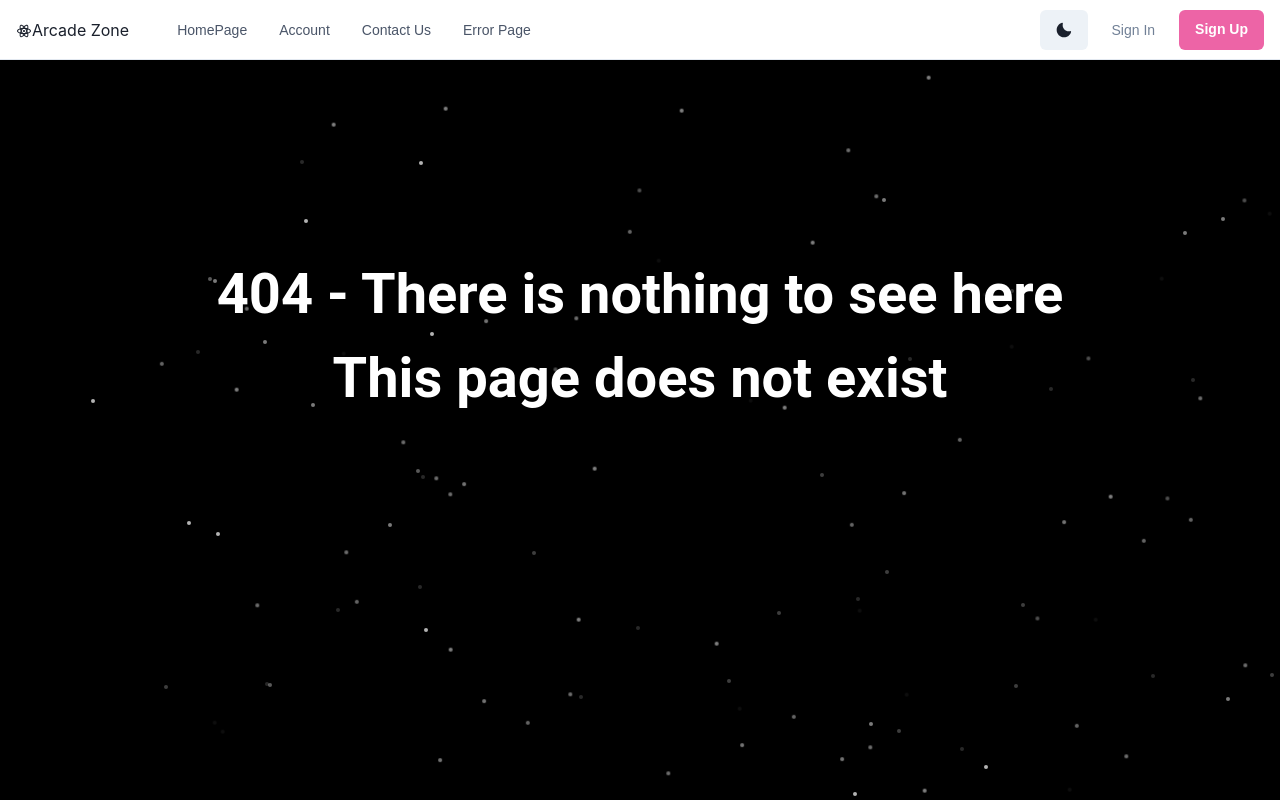
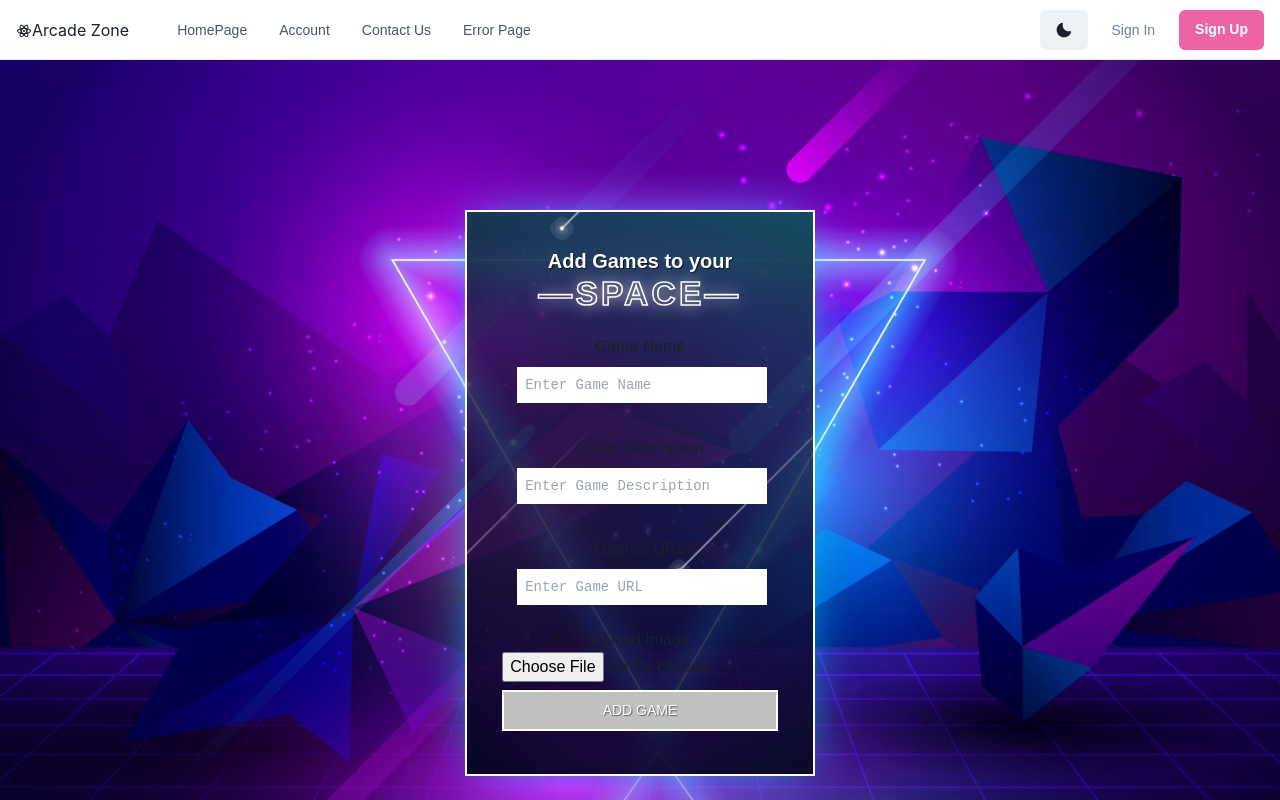
Before and after one commit to rootCircle/arcade-zone, a React (Vite) app in the folder client/arcade-zone/: page /AdminForm in a window 1280 px wide. Shown: the top 800 px of the page. Built offline with nearby package versions, Linux system fonts and the light colour scheme; a web font is replaced by a local one.

Commit message:
Added Admin Dashboard Page

```diff
--- a/client/arcade-zone/src/App.jsx
+++ b/client/arcade-zone/src/App.jsx
@@ -17,6 +17,7 @@ import Homepage from './pages/Homepage/HomePage'
 import Blog from './pages/Blog/Blog'
 import Gallery from './pages/Gallery/Gallery';
 import Dashboard from "./pages/Dashboard/Dashboard";
+import AdminForm from "./pages/AdminForm/AdminForm"
 
 function App() {
   return (
@@ -32,6 +33,7 @@ function App() {
           <Route path="/login/verify" element={<VerifyAccount />} />
           <Route path="/account/reset" element={<ResetPassword />} />
           <Route path="/register" element={<Register />} />
+          <Route path="/AdminForm" element={<AdminForm />} />
           <Route path="/about" element={<AboutUs/>}/>
           <Route path="/blog" element={<Blog />} />
           <Route path="/home" element={<Dashboard />}/>
--- /dev/null
+++ b/client/arcade-zone/src/css/AdminForm/AdminForm.css
@@ -0,0 +1,325 @@
+.main{
+    text-align: center;
+    justify-content: center;
+    margin-left: auto;
+    margin-right: auto;
+    display: flex;
+    background-image: url('../../assets/images/b2.jpg');
+    background-size: cover;
+    padding: 150px;
+}
+
+.form {
+  position: relative;
+  display: block;
+  padding: 2.2rem;
+  max-width: 350px;
+  background: linear-gradient(
+      14deg,
+      rgba(2, 0, 36, 0.8) 0%,
+      rgba(24, 24, 65, 0.7) 66%,
+      rgb(20, 76, 99) 100%
+    ),
+    radial-gradient(
+      circle,
+      rgba(2, 0, 36, 0.5) 0%,
+      rgba(32, 15, 53, 0.2) 65%,
+      rgba(14, 29, 28, 0.9) 100%
+    );
+  border: 2px solid #fff;
+  -webkit-box-shadow: rgba(0, 212, 255) 0px 0px 50px -15px;
+  box-shadow: rgba(0, 212, 255) 0px 0px 50px -15px;
+  overflow: hidden;
+  z-index: +1;
+}
+
+/*------input and submit section-------*/
+
+.input-container {
+  position: relative;
+  padding: 10px;
+  margin: 5px;
+}
+
+.input-container input,
+.form button {
+  outline: none;
+  border: 2px solid #ffffff;
+  margin: 8px 0;
+  font-family: monospace;
+}
+
+.input-container input {
+  background-color: #fff;
+  color: black;
+  padding: 6px;
+  font-size: 0.875rem;
+  line-height: 1.25rem;
+  width: 250px;
+  box-shadow: 0 1px 2px 0 rgba(0, 0, 0, 0.05);
+}
+
+.input-game-name:focus::placeholder {
+  opacity: 0;
+  transition: opacity 0.9s;
+}
+
+.input-game-desc:focus::placeholder {
+  opacity: 0;
+  transition: opacity 0.9s;
+}
+
+.submit {
+  position: relative;
+  display: block;
+  padding: 8px;
+  background-color: #c0c0c0;
+  color: #ffffff;
+  text-shadow: 1px 1px 1px rgba(0, 0, 0, 0.5);
+  font-size: 0.875rem;
+  line-height: 1.25rem;
+  font-weight: 500;
+  width: 100%;
+  text-transform: uppercase;
+  overflow: hidden;
+}
+
+.submit:hover {
+  -webkit-transition: all 0.2s ease-out;
+  -moz-transition: all 0.2s ease-out;
+  transition: all 0.2s ease-out;
+  border-radius: 3.9px;
+  box-shadow: 4px 5px 17px -4px #ffffff;
+  cursor: pointer;
+}
+
+.submit:hover::before {
+  -webkit-animation: sh02 0.5s 0s linear;
+  -moz-animation: sh02 0.5s 0s linear;
+  animation: sh02 0.5s 0s linear;
+}
+
+.submit::before {
+  content: "";
+  display: block;
+  width: 0px;
+  height: 85%;
+  position: absolute;
+  top: 50%;
+  left: 0%;
+  opacity: 0;
+  background: #fff;
+  box-shadow: 0 0 50px 30px #fff;
+  -webkit-transform: skewX(-20deg);
+  -moz-transform: skewX(-20deg);
+  -ms-transform: skewX(-20deg);
+  -o-transform: skewX(-20deg);
+  transform: skewX(-20deg);
+}
+
+@keyframes sh02 {
+  from {
+    opacity: 0;
+    left: 0%;
+  }
+
+  50% {
+    opacity: 1;
+  }
+
+  to {
+    opacity: 0;
+    left: 100%;
+  }
+}
+
+/*--------signup section---------*/
+
+.signup-link {
+  color: #c0c0c0;
+  font-size: 0.875rem;
+  line-height: 1.25rem;
+  text-align: center;
+  font-family: monospace;
+}
+
+.signup-link a {
+  color: #fff;
+  text-decoration: none;
+}
+
+.up:hover {
+  text-decoration: underline;
+}
+
+/*--------header section-----------*/
+
+.form-title {
+  font-size: 1.25rem;
+  line-height: 1.75rem;
+  font-family: monospace;
+  font-weight: 600;
+  text-align: center;
+  color: #fff;
+  text-shadow: 1px 1px 1px rgba(0, 0, 0, 0.7);
+  animation-duration: 1.5s;
+  overflow: hidden;
+  transition: 0.12s;
+}
+
+.form-title span {
+  animation: flickering 2s linear infinite both;
+}
+
+.title-2 {
+  display: block;
+  margin-top: -0.5rem;
+  font-size: 2.1rem;
+  font-weight: 800;
+  font-family: Arial, Helvetica, sans-serif;
+  text-align: center;
+  -webkit-text-stroke: #fff 0.1rem;
+  letter-spacing: 0.2rem;
+  color: transparent;
+  position: relative;
+  text-shadow: 0px 0px 16px #cecece;
+}
+
+.title-2 span::before,
+.title-2 span::after {
+  content: "—";
+}
+
+@keyframes flickering {
+  0%,
+  100% {
+    opacity: 1;
+  }
+
+  41.99% {
+    opacity: 1;
+  }
+
+  42% {
+    opacity: 0;
+  }
+
+  43% {
+    opacity: 0;
+  }
+
+  43.01% {
+    opacity: 1;
+  }
+
+  47.99% {
+    opacity: 1;
+  }
+
+  48% {
+    opacity: 0;
+  }
+
+  49% {
+    opacity: 0;
+  }
+
+  49.01% {
+    opacity: 1;
+  }
+}
+
+/*---------shooting stars-----------*/
+
+.bg-stars {
+  position: absolute;
+  top: 0;
+  left: 0;
+  width: 100%;
+  height: 100%;
+  z-index: -2;
+  background-size: cover;
+  animation: animateBg 50s linear infinite;
+}
+
+@keyframes animateBg {
+  0%,
+  100% {
+    transform: scale(1);
+  }
+
+  50% {
+    transform: scale(1.2);
+  }
+}
+
+.star {
+  position: absolute;
+  top: 50%;
+  left: 50%;
+  width: 4px;
+  height: 4px;
+  background: #fff;
+  border-radius: 50%;
+  box-shadow: 0 0 0 4px rgba(255, 255, 255, 0.1),
+    0 0 0 8px rgba(255, 255, 255, 0.1), 0 0 20px rgba(255, 255, 255, 0.1);
+  animation: animate 3s linear infinite;
+}
+
+.star::before {
+  content: "";
+  position: absolute;
+  top: 50%;
+  transform: translateY(-50%);
+  width: 300px;
+  height: 1px;
+  background: linear-gradient(90deg, #fff, transparent);
+}
+
+@keyframes animate {
+  0% {
+    transform: rotate(315deg) translateX(0);
+    opacity: 1;
+  }
+
+  70% {
+    opacity: 1;
+  }
+
+  100% {
+    transform: rotate(315deg) translateX(-1000px);
+    opacity: 0;
+  }
+}
+
+.star:nth-child(1) {
+  top: 0;
+  right: 0;
+  left: initial;
+  animation-delay: 0s;
+  animation-duration: 1s;
+}
+
+.star:nth-child(2) {
+  top: 0;
+  right: 100px;
+  left: initial;
+  animation-delay: 0.2s;
+  animation-duration: 3s;
+}
+
+.star:nth-child(3) {
+  top: 0;
+  right: 220px;
+  left: initial;
+  animation-delay: 2.75s;
+  animation-duration: 2.75s;
+}
+
+.star:nth-child(4) {
+  top: 0;
+  right: -220px;
+  left: initial;
+  animation-delay: 1.6s;
+  animation-duration: 1.6s;
+}
--- /dev/null
+++ b/client/arcade-zone/src/pages/AdminForm/AdminForm.jsx
@@ -0,0 +1,48 @@
+import React from "react";
+import '../../css/AdminForm/AdminForm.css'
+
+const AdminForm = () => {
+    return (
+        <div className="main">
+
+    <form className="form">
+     <div className="form-title"><span>Add Games to your</span></div>
+      <div className="title-2"><span>SPACE</span></div>
+      <div className="input-container">
+        <label htmlFor="input-game-name">Game Name</label>
+        <input className="input-game-name" type="text" placeholder="Enter Game Name" required/>
+        <span> </span>
+      </div>
+
+      <section className="bg-stars">
+        <span className="star"></span>
+        <span className="star"></span>
+        <span className="star"></span>
+        <span className="star"></span>
+      </section>
+
+      <div className="input-container">
+        <label htmlFor="input-game-desc">Game Description</label>
+        <input className="input-game-desc" type="text-area" placeholder="Enter Game Description" required/>
+      </div>
+      <div className="input-container">
+        <label htmlFor="input-game-url">Game's URL</label>
+            <input type="url" className="input-game-url" placeholder="Enter Game URL" required/>
+      </div>
+      <div className="container">
+            <label htmlFor="img-uplaod">Upload Image</label>
+            <input className="img-upload" type="file" accept="image/*" required/>
+      </div>
+      <button type="submit" className="submit">
+        <span className="add-game">Add Game</span>
+      </button>
+
+
+
+    </form>
+
+        </div>
+    )
+}
+
+export default AdminForm ;
```
Also changed, not shown: client/arcade-zone/src/assets/images/b2.jpg (added).
